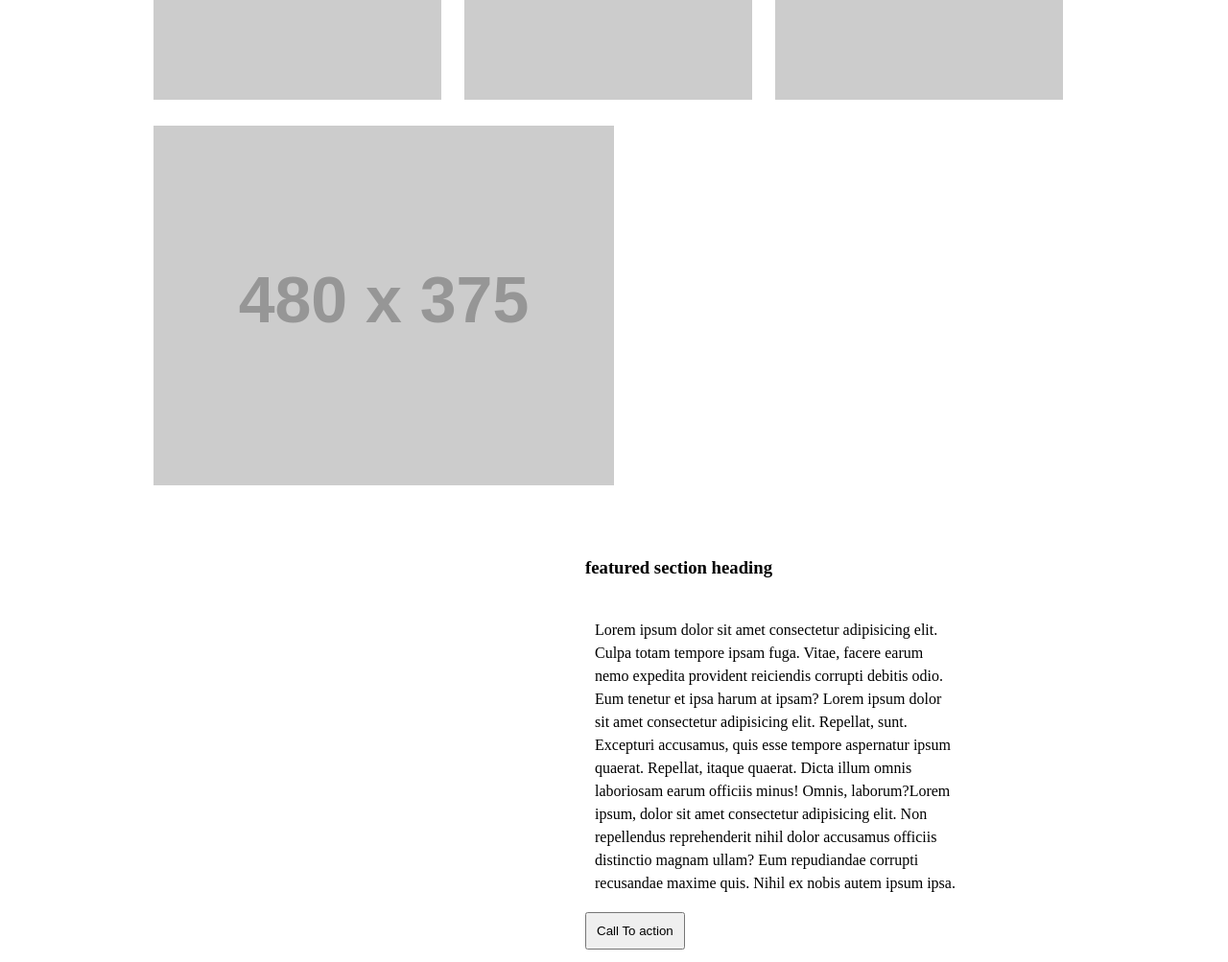
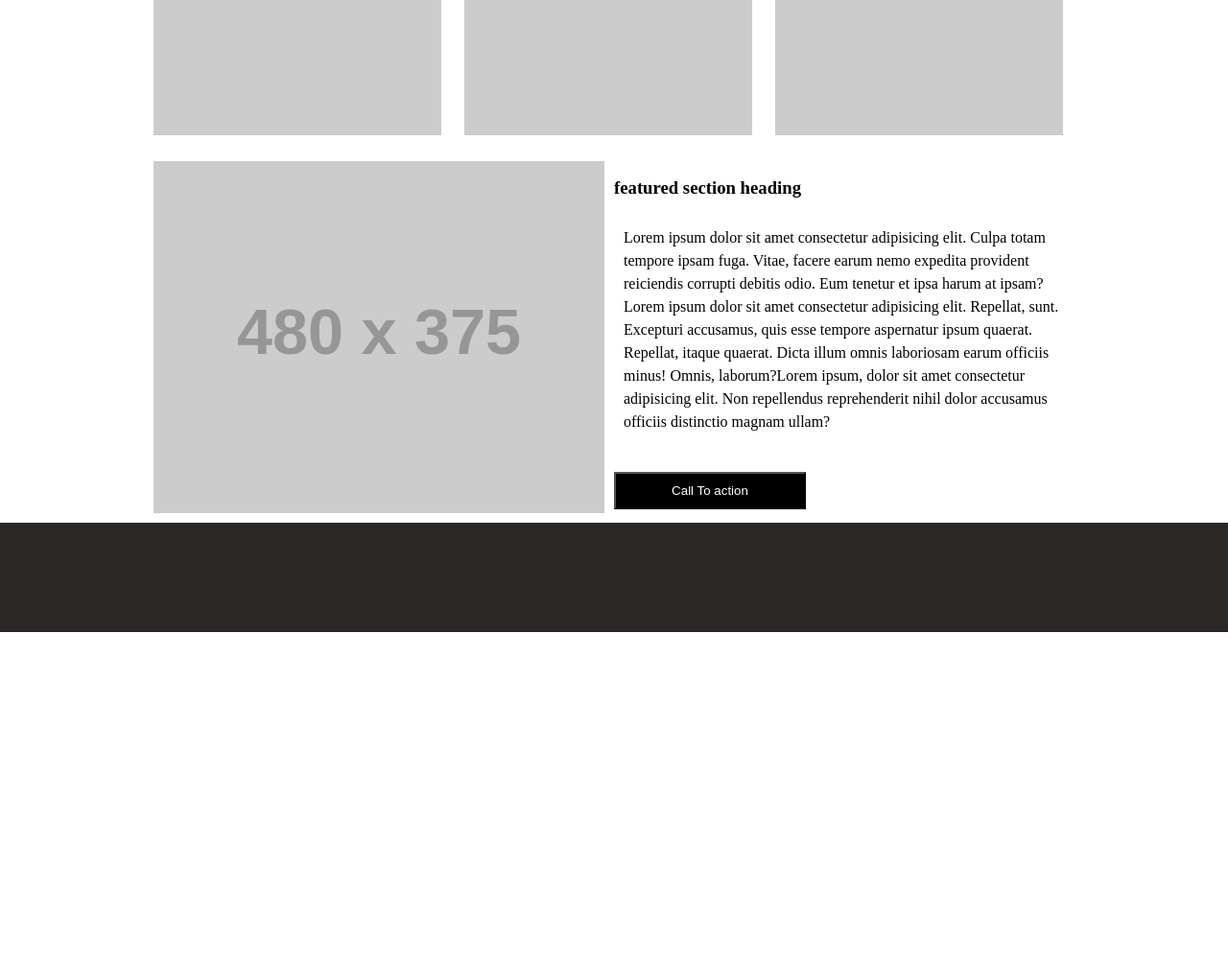
Before and after one commit to asharabuhelweh/wirefame-exercise, a plain HTML site: page index.html in a window 1280 px wide. Shown: the part 860-1863 px from the top of the page at 96% size. After the commit the page ends 1519 px from the top, so only its background shows below. Drawn offline with Linux system fonts and the light colour scheme; placeholder pictures from the web are drawn by us.

Commit message:
edit padding

```diff
--- a/css/style.css
+++ b/css/style.css
@@ -19,7 +19,9 @@ main {
   width: 960px;
   margin: 0 auto;
 }
-
+main :nth-child(1){
+  padding: 10px 0;
+}
 header nav a {
   margin: 0 20px;
   color: white;
@@ -39,6 +41,7 @@ section :nth-child(2) {
 section :nth-child(3) {
   padding: 10px;
   padding-left: 10px;
+
 }
 
 section :nth-child(3) img {
@@ -47,37 +50,38 @@ section :nth-child(3) img {
   width: calc(100% / 2);
 }
 
-// 3rd row image
-main:nth-child(3)  {
-background-color: red;
+main figure p {
+  overflow-y: scroll;
+  height: 250px;
 }
 
-div img{
+/* 3rd row image */
+main :nth-child(3) figure {
+  display: inline;
+  padding-right: 10px;
+  padding-top: 5px;
+}
+main :nth-child(3) img {
   width: calc(100% / 2);
   float: left;
-  display: block;
-  padding: 10px;
 }
-figure{
-  float: right;
-  width: 50%;
-  display: block;
-
-}
- main figure h3 {
-
-}
- main figure p {
-
-  overflow-y: scroll;
-  width: 400px;
-  height: 300px;
-
+main :nth-child(3) h3 {
+  margin: 0;
+  padding: 0;;
 }
 
+button{
+  color: white;
+  background-color: black;
+  width: 200px;
+}
 footer {
   background-color: rgb(44, 39, 39);
   clear: both;
   padding: 52px;
   text-align: center;
+  padding-top: 62px;
 }
+ main :nth-child(3){
+   padding-bottom: 20p;
+ }
--- a/index.html
+++ b/index.html
@@ -1,4 +1,4 @@
-<!DOCTYPE html>
+!DOCTYPE html>
 <html lang="en">
   <head>
     <meta charset="UTF-8" />
@@ -20,15 +20,14 @@
       </nav>
     </header>
   <main>
-    <img src="https://placehold.it/960x450/ddd" />
+    <img src="https://placehold.it/960x450/000" />
     <section>
-      <img src="https://placehold.it/300x375/ddd" />
-      <img src="https://placehold.it/300x375/ddd" />
-      <img src="https://placehold.it/300x375/ddd" />
+      <img src="https://placehold.it/300x375/000" />
+      <img src="https://placehold.it/300x375/000" />
+      <img src="https://placehold.it/300x375/000" />
     </section>
     <section>
-      <img src="https://placehold.it/480x375/ddd" />
-
+      <img src="https://placehold.it/480x375/000" />
       <figure>
         <h3>featured section heading</h3>
         <p>
@@ -40,8 +39,7 @@
           Repellat, itaque quaerat. Dicta illum omnis laboriosam earum officiis
           minus! Omnis, laborum?Lorem ipsum, dolor sit amet consectetur
           adipisicing elit. Non repellendus reprehenderit nihil dolor accusamus
-          officiis distinctio magnam ullam? Eum repudiandae corrupti recusandae
-          maxime quis. Nihil ex nobis autem ipsum ipsa.
+          officiis distinctio magnam ullam?
         </p>
         <button>Call To action</button>
       </figure>
```
